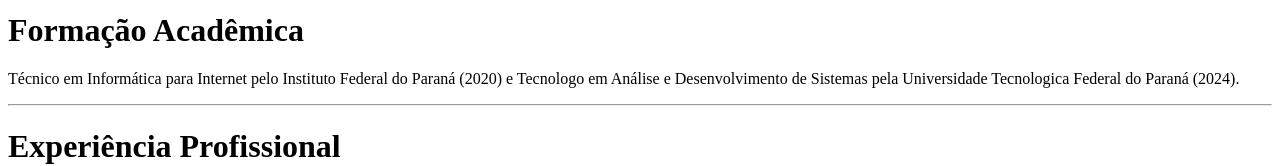
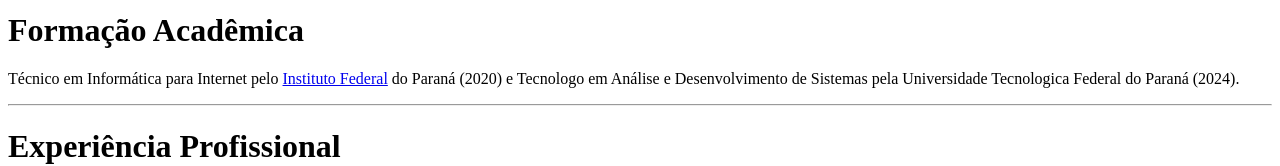
Before and after one commit to AlanGuilhermelc16/Curr-culo_FulanoDeTal, a plain HTML site: page index.html in a window 1280 px wide. Shown: the part 571-737 px from the top of the page. Drawn offline with Linux system fonts and the light colour scheme.

Commit message:
versao 13

```diff
--- a/index.html
+++ b/index.html
@@ -24,7 +24,7 @@
         Bla Bla;</p>
         <hr>
         <h1>Formação Acadêmica</h1>
-        <p>Técnico em Informática para Internet pelo Instituto Federal do Paraná (2020) e Tecnologo em Análise e
+        <p>Técnico em Informática para Internet pelo <a href="https://ifpr.edu.br/">Instituto Federal</a> do Paraná (2020) e Tecnologo em Análise e
         Desenvolvimento de Sistemas pela Universidade Tecnologica Federal do Paraná (2024).</p>
         <hr>
         <h1>Experiência Profissional</h1>
```
